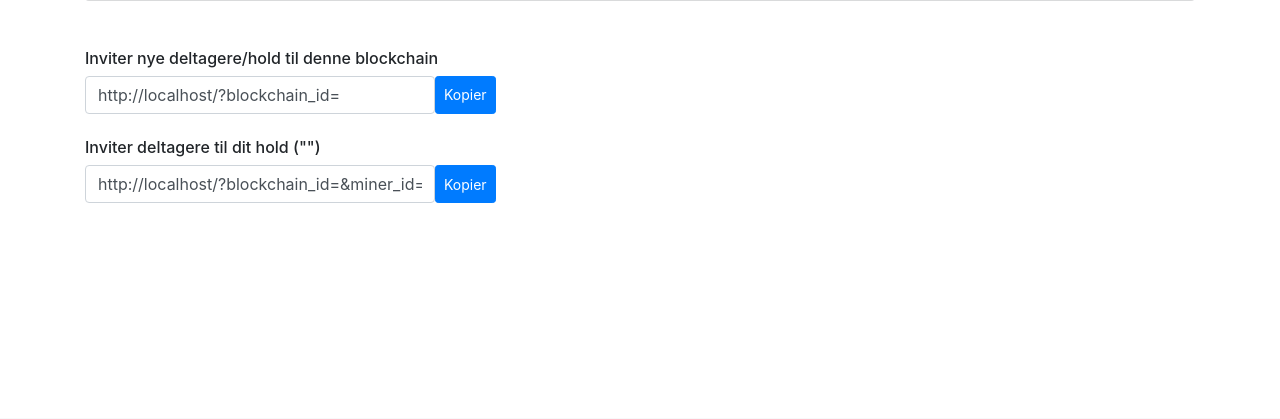
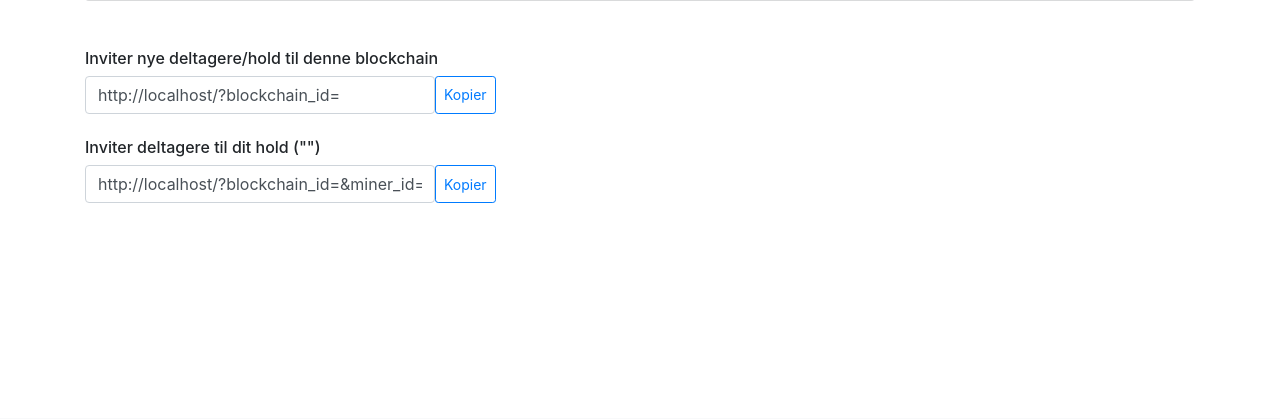
Before and after one commit to DatalogiForAlle/blockchain-sim, a Django app: template bcsim/templates/bcsim/invite.html in a window 1280 px wide. Shown: the part 270-689 px from the top of the page. Run offline with Django 3.2, Linux system fonts and the light colour scheme; the template is opened without the code that fills it, so the values that code supplies are empty; some libraries are stand-ins or nearby versions.

Commit message:
minor adjustments

```diff
--- a/bcsim/models.py
+++ b/bcsim/models.py
@@ -29,6 +29,7 @@ class Blockchain(models.Model):
     BANK_TOKEN_PRICE = 150
     NUM_INITIAL_TRANSACTIONS_PR_MINER = 2
     NUM_TOKENS_FOR_SALE_IN_BANK_AT_ALL_TIMES = 3
+    ADD_TO_CHAIN_TIME_DELAY_IN_SECONDS = 2
 
     class Type(models.IntegerChoices):
         HAS_NO_TOKENS = 1, ('Uden NFT-marked')
--- a/bcsim/templates/bcsim/invite.html
+++ b/bcsim/templates/bcsim/invite.html
@@ -14,7 +14,7 @@
 <div class="d-flex mb-4">
     <input class="form-control" type="text"
         value="{% if request.is_secure %}https{% else %}http{% endif %}://{{ request.get_host }}{% url 'bcsim:home' %}?blockchain_id={{ blockchain.id }}" id="join_link" style="width:350px">
-    <button class="btn btn-primary btn-sm" onclick="copy_link('join_link')">Kopier</button>
+    <button class="btn btn-outline-primary btn-sm" onclick="copy_link('join_link')">Kopier</button>
 </div>
 
 <h6>Inviter deltagere til dit hold ("{{ miner.name }}")</h6>
@@ -22,7 +22,7 @@
 <div class="d-flex mb-5">
     <input class="form-control" type="text"
         value="{% if request.is_secure %}https{% else %}http{% endif %}://{{ request.get_host }}{% url 'bcsim:home' %}?blockchain_id={{ blockchain.id }}&miner_id={{ miner.id }}" id="join_team_link" style="width:350px">
-    <button class="btn btn-primary btn-sm" onclick="copy_link('join_team_link')">Kopier</button>
+    <button class="btn btn-outline-primary btn-sm" onclick="copy_link('join_team_link')">Kopier</button>
 </div>
 
 {% endblock content %}
--- a/bcsim/views.py
+++ b/bcsim/views.py
@@ -363,8 +363,7 @@ def mine_view(request):
 
                 # We want miners to check hashes before trying to add blocks to chain.
                 # Therefore we make a little time delay here
-                time_delay_in_seconds = 2
-                time.sleep(time_delay_in_seconds)
+                time.sleep(blockchain.ADD_TO_CHAIN_TIME_DELAY_IN_SECONDS)
 
                 if not hash_is_valid:
                     messages.error(
```
Also changed, not shown: bcsim/templates/bcsim/market.html (+4 -4 lines).
